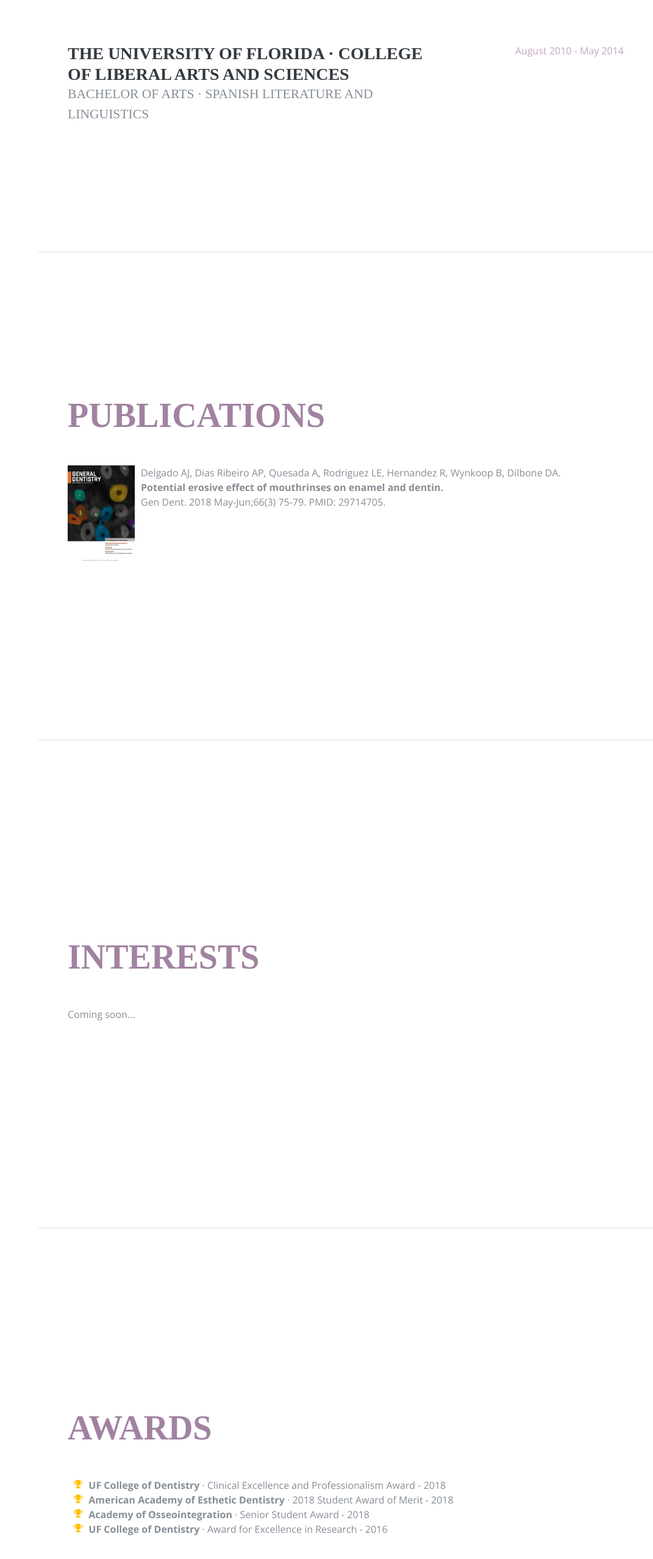
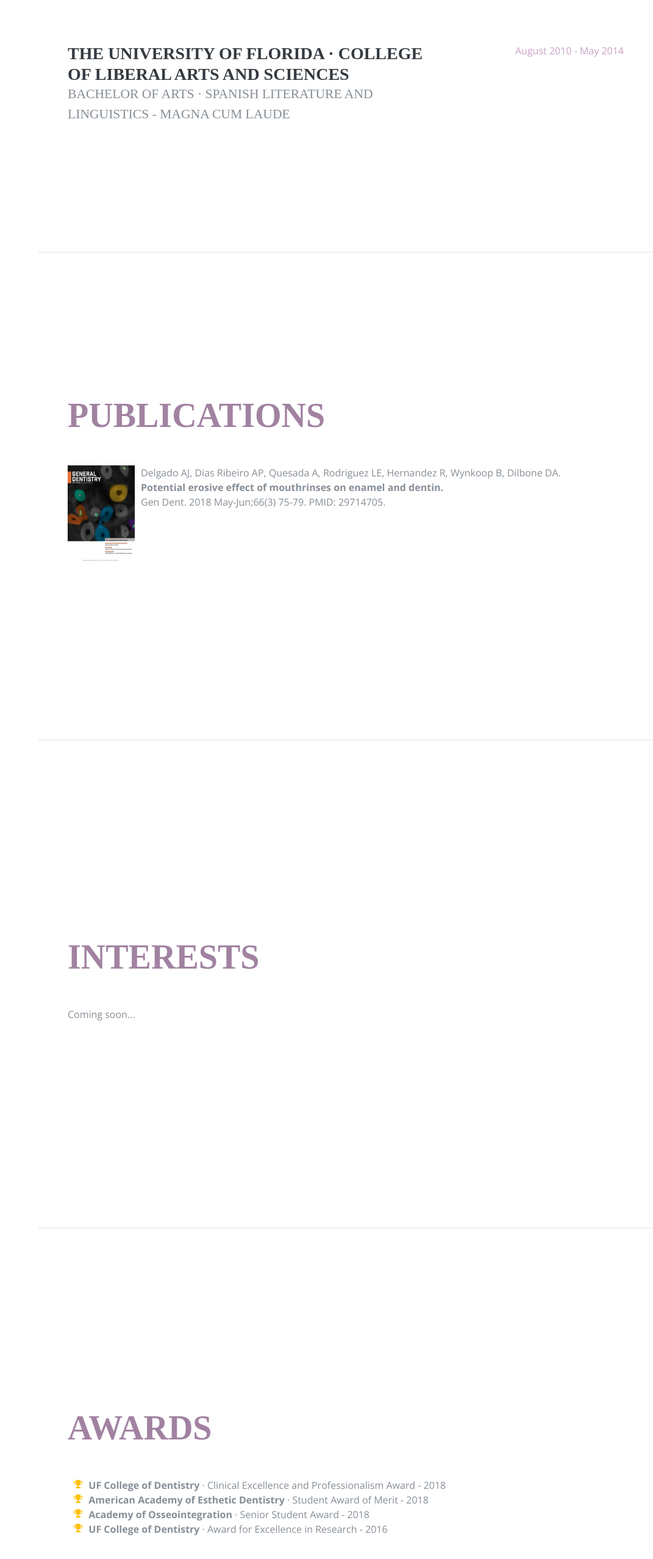
Before and after one commit to luisrodriguezdmd/luisrodriguezdmd.github.io, a plain HTML site: page index.html in a window 1280 px wide. Shown: the part 1186-3742 px from the top of the page at 61% size, without its empty margins (209-1280 px from the left). Drawn offline with nearby package versions, Linux system fonts and the light colour scheme; a web font is replaced by a local one.

Commit message:
clean up

```diff
--- a/index.html
+++ b/index.html
@@ -117,7 +117,7 @@
  <div class="resume-item d-flex flex-column flex-md-row mb-5">
             <div class="resume-content mr-auto">
               <h3 class="mb-0">The University of Florida · College of Liberal Arts and Sciences</h3>
-              <div class="subheading mb-3">Bachelor of Arts · Spanish Literature and Linguistics</div>
+              <div class="subheading mb-3">Bachelor of Arts · Spanish Literature and Linguistics - Magna Cum Laude</div>
             </div>
             <div class="resume-date text-md-right">
               <span class="text-primary">August 2010 - May 2014</span>
@@ -164,7 +164,7 @@
               <b>UF College of Dentistry</b> · Clinical Excellence and Professionalism Award - 2018</li>
             <li>
               <i class="fa-li fa fa-trophy text-warning"></i>
-              <b>American Academy of Esthetic Dentistry</b> · 2018 Student Award of Merit - 2018</li>
+              <b>American Academy of Esthetic Dentistry</b> · Student Award of Merit - 2018</li>
             <li>
               <i class="fa-li fa fa-trophy text-warning"></i>
               <b>Academy of Osseointegration</b> · Senior Student Award - 2018</li>
```
